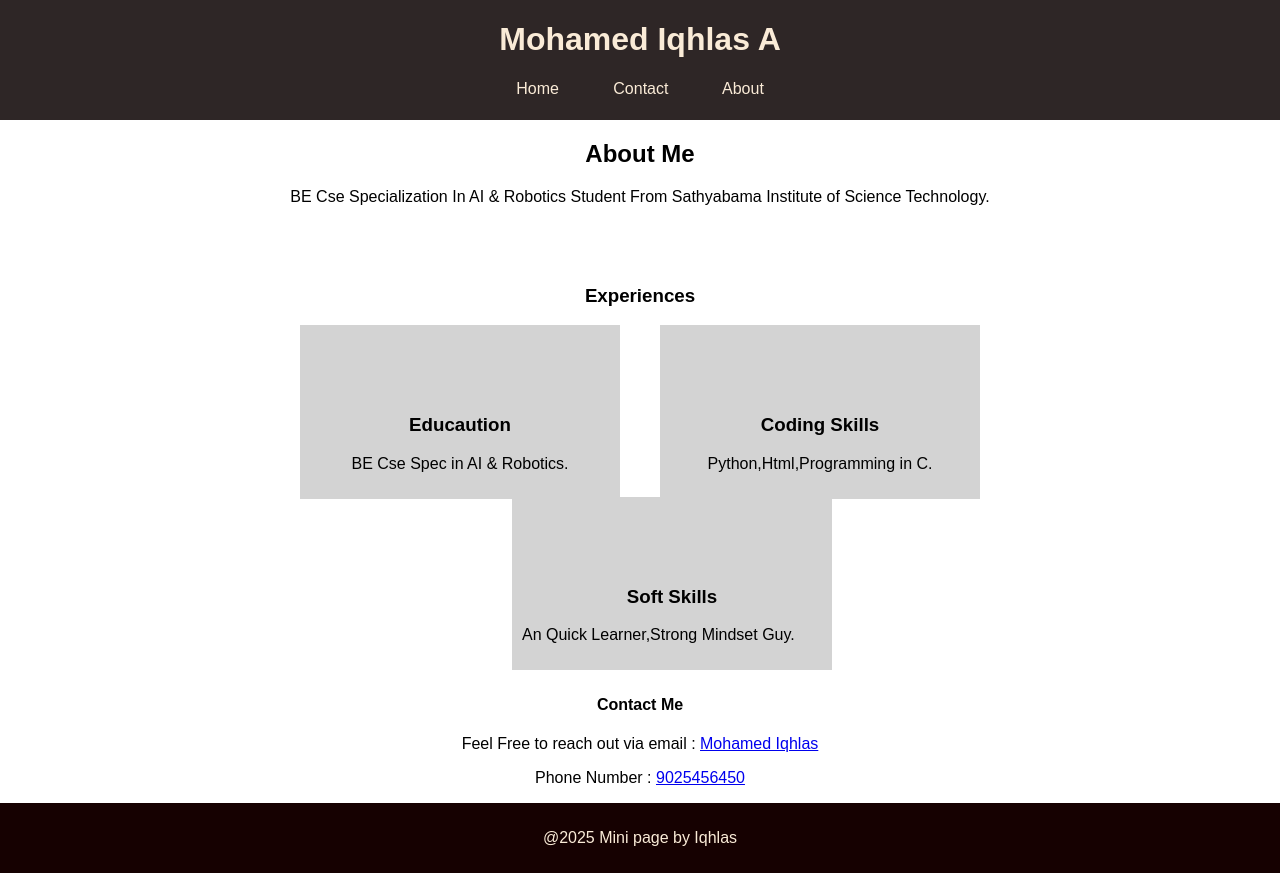
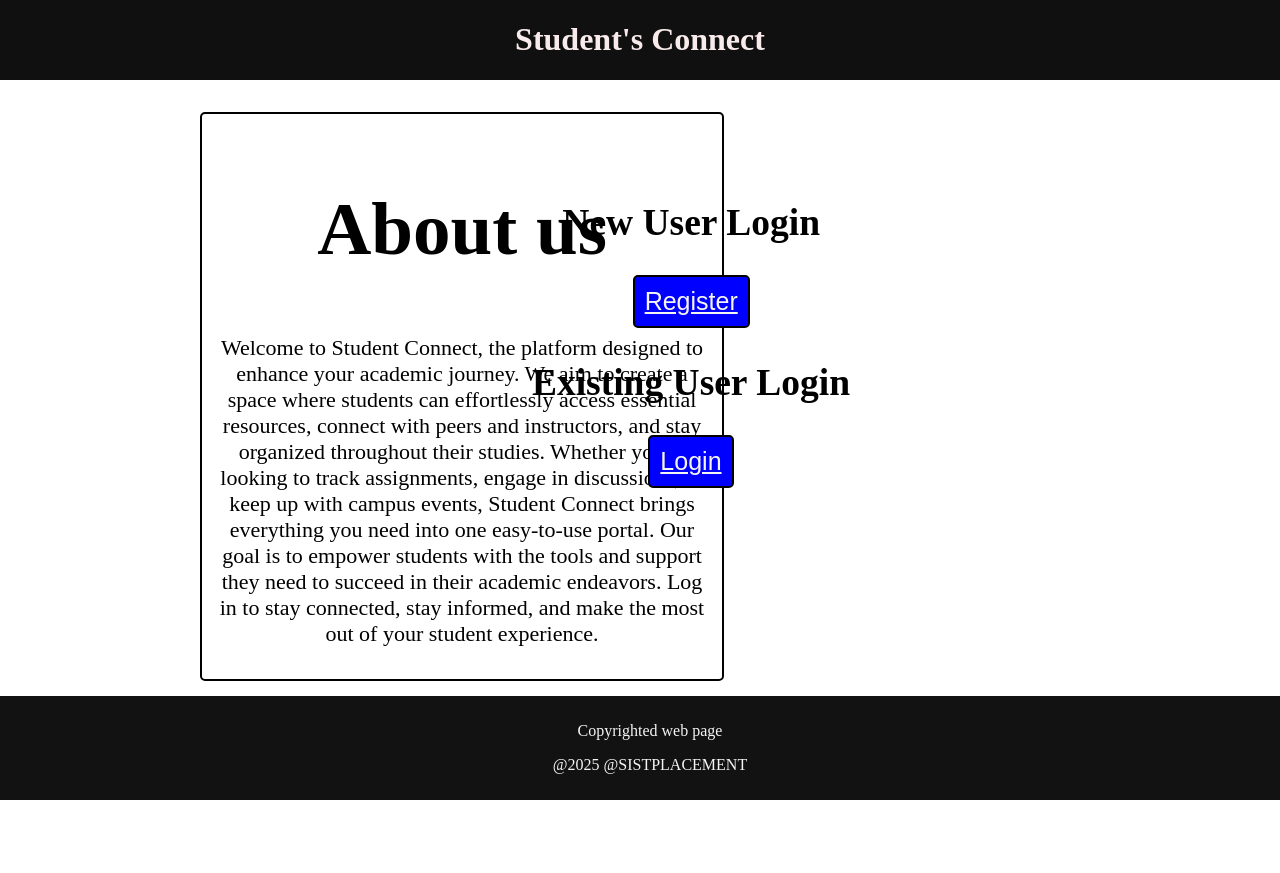
Before and after one commit to Mohamediqhlas/Mohamed-iqhlas---43612030, a plain HTML site: page index.html in a window 1280 px wide. After the commit the page ends 800 px from the top, so only its background shows below. Drawn offline with Linux system fonts and the light colour scheme.

Commit message:
1st project(04/03/2025)

```diff
--- a/index.html
+++ b/index.html
@@ -3,115 +3,117 @@
 <head>
     <meta charset="UTF-8">
     <meta name="viewport" content="width=device-width, initial-scale=1.0">
-    <title>My First webpage</title>
+    <title>Document</title>
 </head>
 <style>
-    body {
-        margin: 0;
-        font-family: Arial, Helvetica, sans-serif;
+    body{
+        background-color: white;
     }
     #header{
-        background-color:rgba(11, 2, 2, 0.856);
+        background-color: rgb(17, 16, 16);
         width:100%;
         top: 0;
-        position:absolute;
-        height: 120px;
+        left:0;
+        position:fixed;
+        height:80px;
+        text-align: center;
+        color: rgb(249, 235, 235);
+    }
+    .left{
+        position: absolute;
+        left: 200px;
+        top:14%;
+        width: 500px;
+        text-align: center;
+        padding: 10px;
+        font-size: 50px;
+        border: 2px solid black;
+        border-radius: 5px;
+    }
+    .right{
+        position: absolute;
+        right: 450px;
+        top: 20%;
+        width: auto;
+        text-align: center;
+        padding: 10px;
+        font-size:25px;
+        ;
+    }
+    .right2{
+        position: absolute;
+        right: 420px;
+        top: 40%;
+        width:auto;
+        text-align: center;
+        padding: 10px;
+        font-size:25px;
     }
     footer{
-        background-color: rgb(22, 1, 1);
+        background-color: rgb(19, 18, 18);
         width:auto;
         padding: 10px;
-    }
-    h1{
-        color: antiquewhite;
-        text-align: center;
-    }
-    .header-right {
-        text-align: center;
-        word-spacing: 50px;
-        color: antiquewhite;
-    }
-    h2{
-        padding-top: 120px;
-        text-align: center;
-    }
-    #p1{
-        text-align: center;
+        position: fixed;
+        bottom: 0;
+        left: 0;
+        width: 100%;
+        color: black;
     }
     #p5{
         text-align: center;
-        color: antiquewhite;
+        color: whitesmoke;
     }
-    h3{
-        padding-top: 60px;
-        text-align: center;
+    #p1{
+        font-size: 22px;
     }
-    .left{
-        position: absolute;
-        left: 300px;
-        width: 300px;
-        text-align: center;
-        border-style: none;
-        background-color: lightgray;
+    #button1{
+        background-color:blue;
+        color: whitesmoke;
+        border: 2px solid black;
+        border-radius: 5px;
         padding: 10px;
+        font-size: 25px;
     }
-    .right{
-        position: absolute;
-        right: 300px;
-        width: 300px;
-        text-align: center;
-        border-style: none;
-        background-color: lightgray;
+    #button2{
+        background-color:blue;
+        color: whitesmoke;
+        border: 2px solid black;
+        border-radius: 5px;
         padding: 10px;
+        font-size: 25px;
     }
-    .center {
-        margin-top: 12%;
-        margin-left: 40%;
-        width: 300px;
-        padding: 10px;
-        background-color: lightgray;
+    #button1:hover{
+        background-color:rgb(11, 161, 211);
     }
-    #center{
-        text-align: center;
-        margin-top:2%;
-        color: black;
+    #button2:hover{
+        background-color: rgb(11, 161, 211);
     }
 </style>
 <body>
     <div id="header">
-        <h1>Mohamed Iqhlas A</h1>
-        <div class="header-right">
-            <a>Home</a>
-            <a>Contact</a>
-            <a>About</a>
-        </div>
+        <h1>Student's Connect</h1>
     </div>
     <main>
-        <h2>About Me</h2>
-        <p id="p1">BE Cse Specialization In AI & Robotics Student From Sathyabama Institute of Science Technology.</p>
-        <h3>Experiences</h3>
         <div class="left">
-            <h3>Educaution</h3>
-            <p>BE Cse Spec in AI & Robotics.</p>
+        <h2>About us</h2>
+        <p id="p1">
+            Welcome to Student Connect, the platform designed to enhance your academic journey. We aim to create a space where students can effortlessly access essential resources, connect with peers and instructors, and stay organized throughout their studies.
+Whether you're looking to track assignments, engage in discussions, or keep up with campus events, Student Connect brings everything you need into one easy-to-use portal. Our goal is to empower students with the tools and support they need to succeed in their academic endeavors.
+Log in to stay connected, stay informed, and make the most out of your student experience.
+        </p>
         </div>
         <div class="right">
-            <h3>Coding Skills</h3>
-            <p>Python,Html,Programming in C.</p>
+            <h2>New User Login</h2>
+            <button id="button1"><a href="register.html" style="color: whitesmoke;">Register</a></button>
         </div>
-        <br>
-        <div class="center">
-            <h3>Soft Skills</h3>
-            <p>An Quick Learner,Strong Mindset Guy.</p>
+        <div class="right2">
+            <h2>Existing User Login</h2>
+            <button id="button2"><a href="login.html"style="color:whitesmoke">Login</a></button>
         </div>
-        <div id = "center">
-            <h4>Contact Me</h4>
-            <p>Feel Free to reach out via email : <a href="mailto:mohamediqhlas19@gmail.com">Mohamed Iqhlas</a></p>
-            <p>Phone Number : <a href="tel:9025456450">9025456450</a></p>
-        </div>
-
     </main>
     <footer>
-        <p id="p5">@2025 Mini page by Iqhlas</p>
+        <p id="p5">Copyrighted web page</p>
+        <p id="p5">@2025 @SISTPLACEMENT</p>
     </footer>
 </body>
 </html>
```
Also changed, not shown: login.html (added, +94 -0 lines), register.html (added, +109 -0 lines).
